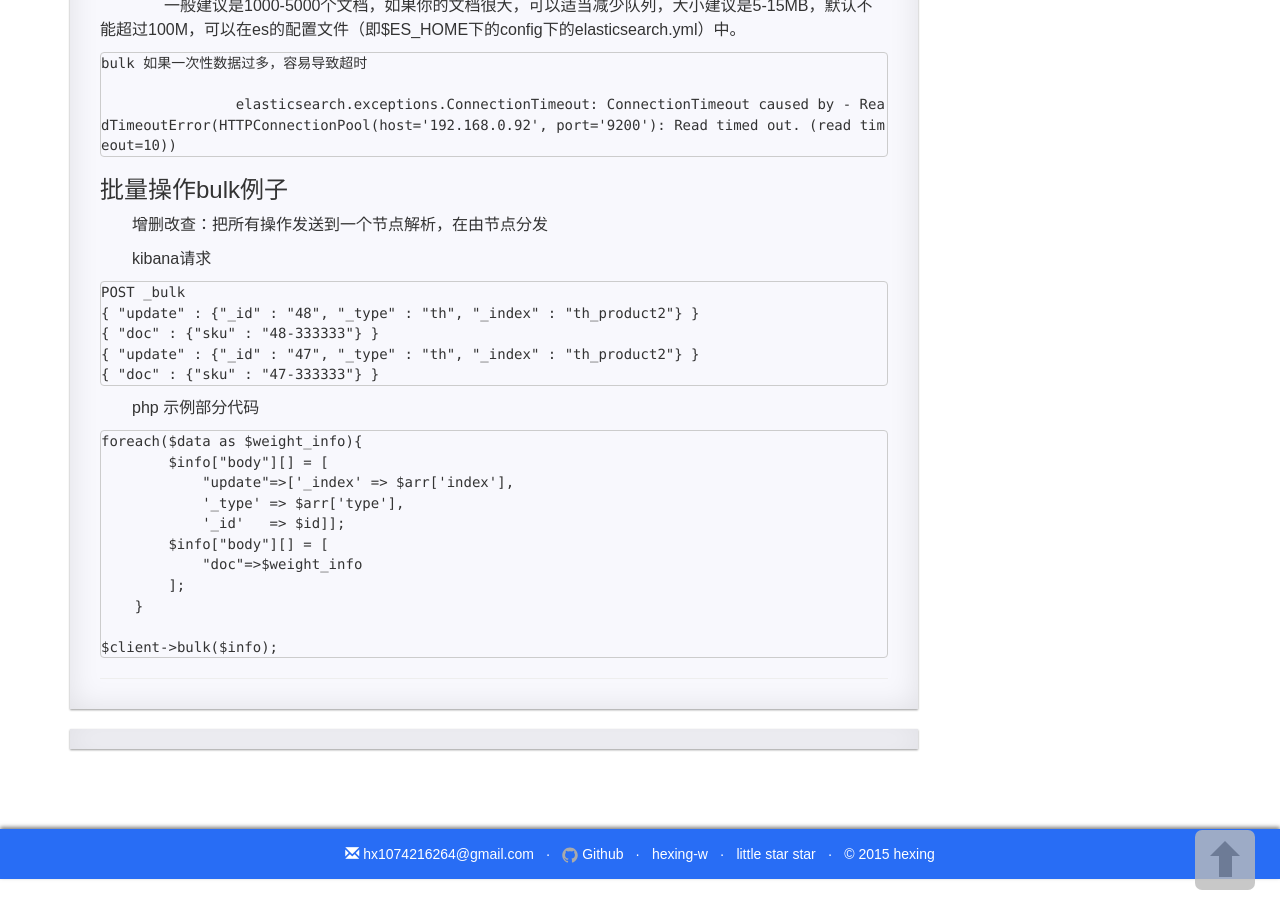
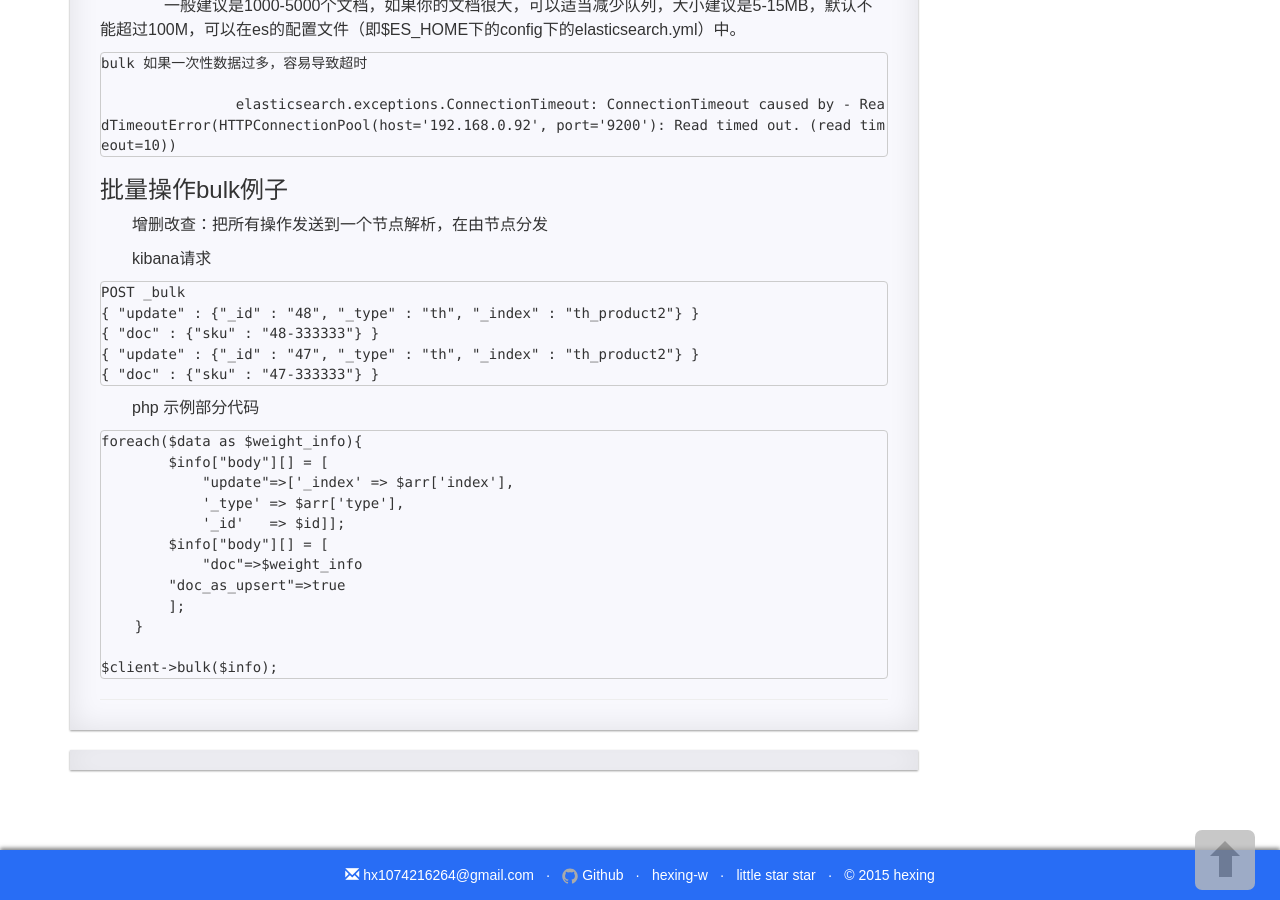
Before and after one commit to hexing-w/hexing-w.github.io, a Jekyll site: the page built from _posts/2020-06-18-Elasticsearch批量操作.md, in a window 1280 px wide and 900 px high, scrolled down 861 px. Built offline with Jekyll 4.4.1, drawn with Linux system fonts in a browser that asks for light colours; nearby versions of some CDN libraries; comment, search, counter and statistics services are not loaded; a style sheet for code colours, icons or effects is not loaded.

Commit message:
Update 2020-06-18-Elasticsearch批量操作.md

```diff
--- a/_posts/2020-06-18-Elasticsearch批量操作.md
+++ b/_posts/2020-06-18-Elasticsearch批量操作.md
@@ -73,6 +73,7 @@ php 示例部分代码
                 '_id'   => $id]];
             $info["body"][] = [
                 "doc"=>$weight_info
+		"doc_as_upsert"=>true
             ];
 	    }
 
```
